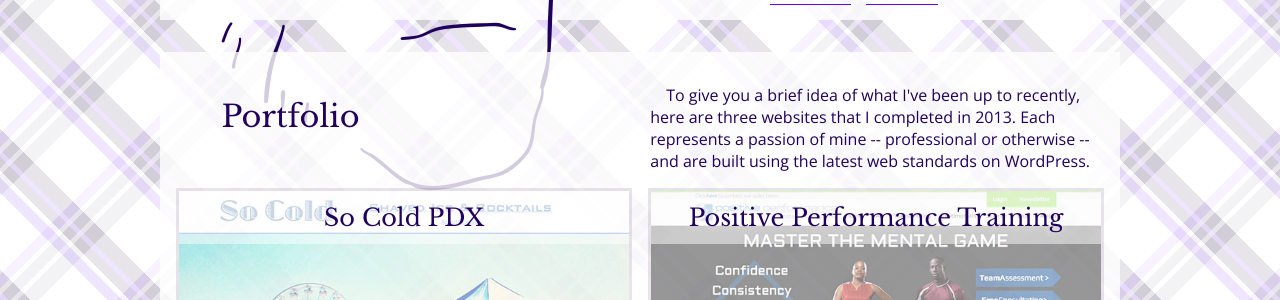
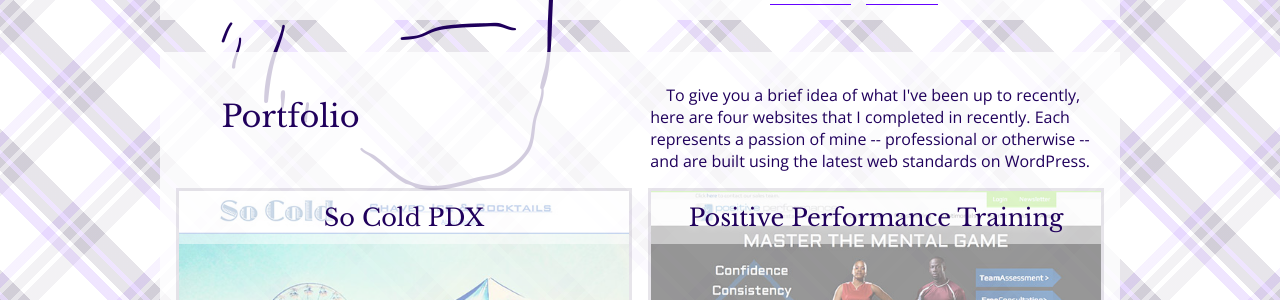
Before and after one commit to fitzryland/workwithfitzto, a Jekyll site: the page built from index.html, in a window 1280 px wide. Shown: the part 291-591 px from the top of the page. Built offline with Jekyll 4.4.1, drawn with Linux system fonts in a browser that asks for light colours; nearby versions of some CDN libraries; comment, search, counter and statistics services are not loaded.

Commit message:
minor portfolio section content edit

```diff
--- a/_layouts/default.html
+++ b/_layouts/default.html
@@ -1,7 +1,7 @@
 {% include header.html %}
     <section id="portfolio">
         <h2 class="section-title">Portfolio</h2>
-        <p class="section-desc">To give you a brief idea of what I've been up to recently, here are three websites that I completed in 2013. Each represents a passion of mine -- professional or otherwise -- and are built using the latest web standards on WordPress.</p>
+        <p class="section-desc">To give you a brief idea of what I've been up to recently, here are four websites that I completed in recently. Each represents a passion of mine -- professional or otherwise -- and are built using the latest web standards on WordPress.</p>
         {% for project in site.categories.make %}
             <a href="{{ project.url }}" class="project-thumb">
                 <h3>{{ project.title }}</h3>
```
